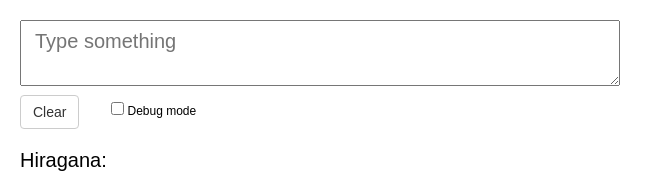
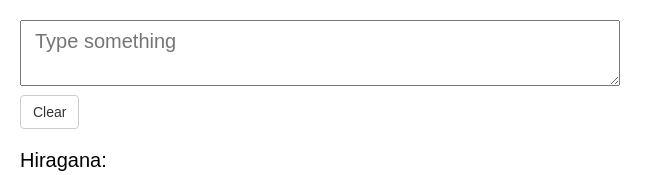
Before and after one commit to njung1292/hangeul-to-hiragana, a React (Create React App) app in the folder src/client/: page / in a window 1280 px wide. Shown: the top 175 px of the page, without its empty margins (0-663 px from the left). Built offline with nearby package versions, Linux system fonts and the light colour scheme.

Commit message:
Hide copy buttons when clipboard is not available
Clipboard API is unavailable because the app is not currently
served over HTTPS. Copy to clipboard is therefore unavailable
(for now) unless running locally.

Also add instructions for running locally to README

```diff
--- a/src/client/src/App.css
+++ b/src/client/src/App.css
@@ -10,14 +10,6 @@ textarea {
   -webkit-box-sizing: border-box;
   -moz-box-sizing: border-box;
   box-sizing: border-box;
-}
-
-.debug-mode-checkbox {
-  margin-left: 32px;
-}
-
-label {
-  font-size: 12px;
 }
 
 .wrapper {
--- a/src/client/src/App.js
+++ b/src/client/src/App.js
@@ -7,7 +7,7 @@ class App extends React.Component {
   constructor(props) {
     super(props);
     this.state = {
-      debugMode: false,
+      clipboardEnabled: !!navigator.clipboard,
       hiraganaCopied: false,
       translationCopied: false,
       hiraganaOutput: '',
@@ -20,7 +20,6 @@ class App extends React.Component {
     this.handleInputChange = this.handleInputChange.bind(this);
     this.handleOnCopyHiragana = this.handleOnCopyHiragana.bind(this);
     this.handleOnCopyTranslation = this.handleOnCopyTranslation.bind(this);
-    this.handleDebugMode = this.handleDebugMode.bind(this);
 
     // DOM Refs
     this.textareaRef = React.createRef();
@@ -73,11 +72,6 @@ class App extends React.Component {
           hiraganaCopied: true,
           translationCopied: false
         });
-      })
-      .catch((e) => {
-        if (this.state.debugMode) {
-          alert(e);
-        }
       });
   }
 
@@ -88,16 +82,7 @@ class App extends React.Component {
           hiraganaCopied: false,
           translationCopied: true
         });
-      })
-      .catch((e) => {
-        if (this.state.debugMode) {
-          alert(e);
-        }
       });
-  }
-
-  handleDebugMode() {
-    this.setState((prevState) => ({debugMode: !prevState.debugMode}));
   }
 
   render() {
--- a/src/client/src/AppTemplate.js
+++ b/src/client/src/AppTemplate.js
@@ -10,31 +10,29 @@ function AppTemplate() {
         ref={this.textareaRef}
         onChange={this.handleInputChange}/>
       <button className="clear-btn" onClick={this.handleClear}>Clear</button>
-      <input type="checkbox"
-        name="debugMode"
-        className="debug-mode-checkbox"
-        value={this.state.debugMode}
-        onChange={this.handleDebugMode}/>
-      <label htmlFor="debugMode">Debug mode</label>
       <div className="section">
         Hiragana:
         <div className="output">
+          {this.state.clipboardEnabled &&
             <button className="copy-btn"
               disabled={this.state.hiraganaCopied}
               onClick={this.handleOnCopyHiragana}>
               {this.state.hiraganaCopied ? 'Copied!' : 'Copy'}
             </button>
+          }
           {this.state.hiraganaOutput}
         </div>
       </div>
       <div className="section">
         Translation:
         <div className="output">
+          {this.state.clipboardEnabled &&
             <button className="copy-btn"
               disabled={this.state.translationCopied}
               onClick={this.handleOnCopyTranslation}>
               {this.state.translationCopied ? 'Copied!' : 'Copy'}
             </button>
+          }
           {this.state.translation}
         </div>
       </div>
```
Lines whose indentation alone changed are shown as unchanged.
